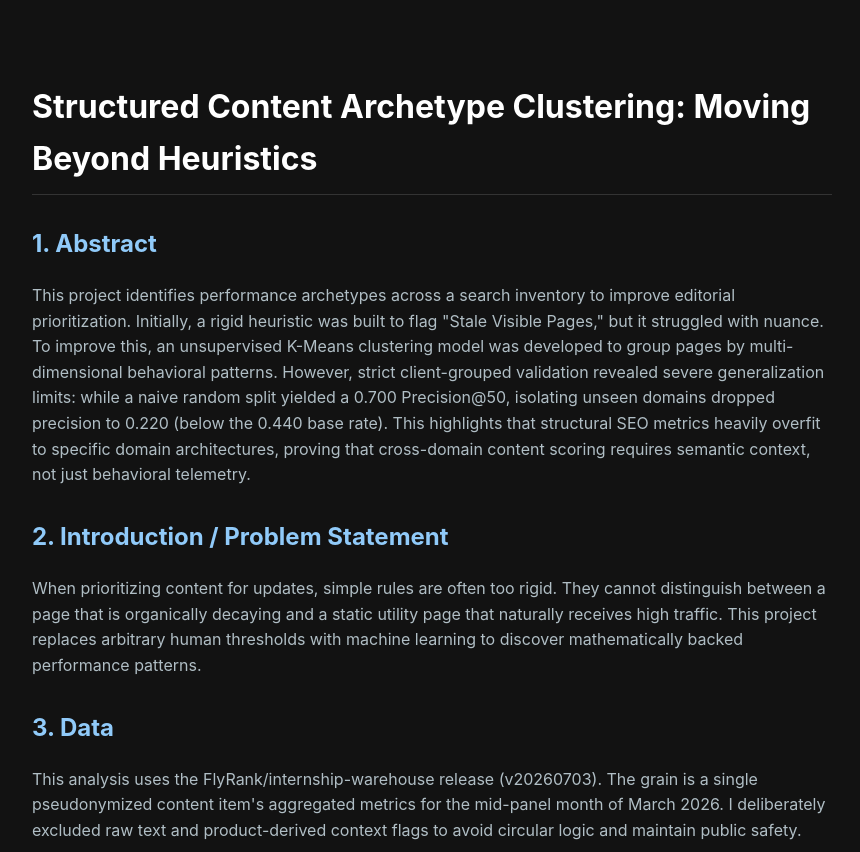
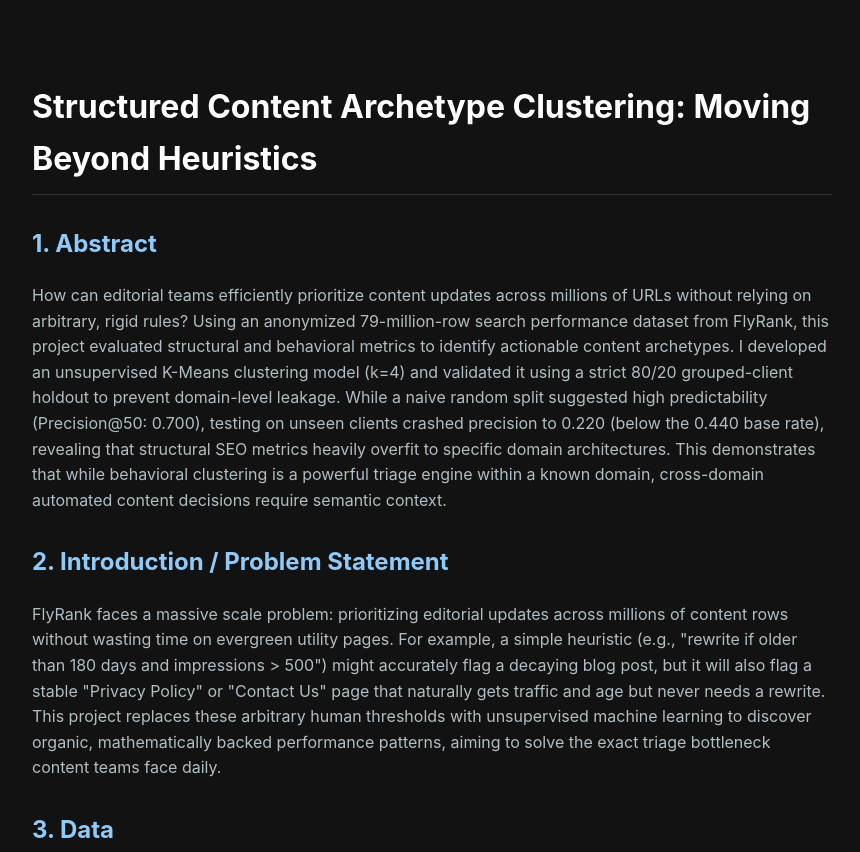
Before and after one commit to Ahmed0607/ML-Internship-Strter, a plain HTML site: page index.html in a window 1280 px wide. Shown: the top 852 px of the page, without its empty margins (208-1068 px from the left). Drawn offline with Linux system fonts and the light colour scheme.

Commit message:
Revise index.html for improved content structure
Updated the HTML structure and content for the ML Capstone project, enhancing clarity and organization while maintaining semantic integrity.

```diff
--- a/index.html
+++ b/index.html
@@ -74,7 +74,7 @@
     <meta name="viewport" content="width=device-width, initial-scale=1.0">
     <title>ML Capstone | Archetype Clustering</title>
     <style>
-        body { background-color: #121212; color: #e0e0e0; font-family: -apple-system, BlinkMacSystemFont, "Segoe UI", Roboto, Helvetica, Arial, sans-serif; line-height: 1.6; margin: 0; padding: 0; }
+        body { background-color: #121212; color: #e0e0e0; font-family: marcellus, -apple-system, BlinkMacSystemFont, "Segoe UI", Roboto, Helvetica, Arial, sans-serif; line-height: 1.6; margin: 0; padding: 0; }
         .container { max-width: 800px; margin: 40px auto; padding: 20px; }
         h1 { color: #ffffff; border-bottom: 1px solid #333; padding-bottom: 10px; }
         h2 { color: #90caf9; margin-top: 30px; }
@@ -88,11 +88,11 @@
     <div class="container">
         <h1>Structured Content Archetype Clustering: Moving Beyond Heuristics</h1>
 
-        <h2>1. Abstract</h2>
-        <p>This project identifies performance archetypes across a search inventory to improve editorial prioritization. Initially, a rigid heuristic was built to flag "Stale Visible Pages," but it struggled with nuance. To improve this, an unsupervised K-Means clustering model was developed to group pages by multi-dimensional behavioral patterns. However, strict client-grouped validation revealed severe generalization limits: while a naive random split yielded a 0.700 Precision@50, isolating unseen domains dropped precision to 0.220 (below the 0.440 base rate). This highlights that structural SEO metrics heavily overfit to specific domain architectures, proving that cross-domain content scoring requires semantic context, not just behavioral telemetry.</p>
+       <h2>1. Abstract</h2>
+        <p>How can editorial teams efficiently prioritize content updates across millions of URLs without relying on arbitrary, rigid rules? Using an anonymized 79-million-row search performance dataset from FlyRank, this project evaluated structural and behavioral metrics to identify actionable content archetypes. I developed an unsupervised K-Means clustering model (k=4) and validated it using a strict 80/20 grouped-client holdout to prevent domain-level leakage. While a naive random split suggested high predictability (Precision@50: 0.700), testing on unseen clients crashed precision to 0.220 (below the 0.440 base rate), revealing that structural SEO metrics heavily overfit to specific domain architectures. This demonstrates that while behavioral clustering is a powerful triage engine within a known domain, cross-domain automated content decisions require semantic context.</p>
 
         <h2>2. Introduction / Problem Statement</h2>
-        <p>When prioritizing content for updates, simple rules are often too rigid. They cannot distinguish between a page that is organically decaying and a static utility page that naturally receives high traffic. This project replaces arbitrary human thresholds with machine learning to discover mathematically backed performance patterns.</p>
+        <p>FlyRank faces a massive scale problem: prioritizing editorial updates across millions of content rows without wasting time on evergreen utility pages. For example, a simple heuristic (e.g., "rewrite if older than 180 days and impressions > 500") might accurately flag a decaying blog post, but it will also flag a stable "Privacy Policy" or "Contact Us" page that naturally gets traffic and age but never needs a rewrite. This project replaces these arbitrary human thresholds with unsupervised machine learning to discover organic, mathematically backed performance patterns, aiming to solve the exact triage bottleneck content teams face daily.</p>
 
         <h2>3. Data</h2>
         <p>This analysis uses the FlyRank/internship-warehouse release (v20260703). The grain is a single pseudonymized content item's aggregated metrics for the mid-panel month of March 2026. I deliberately excluded raw text and product-derived context flags to avoid circular logic and maintain public safety.</p>
```
